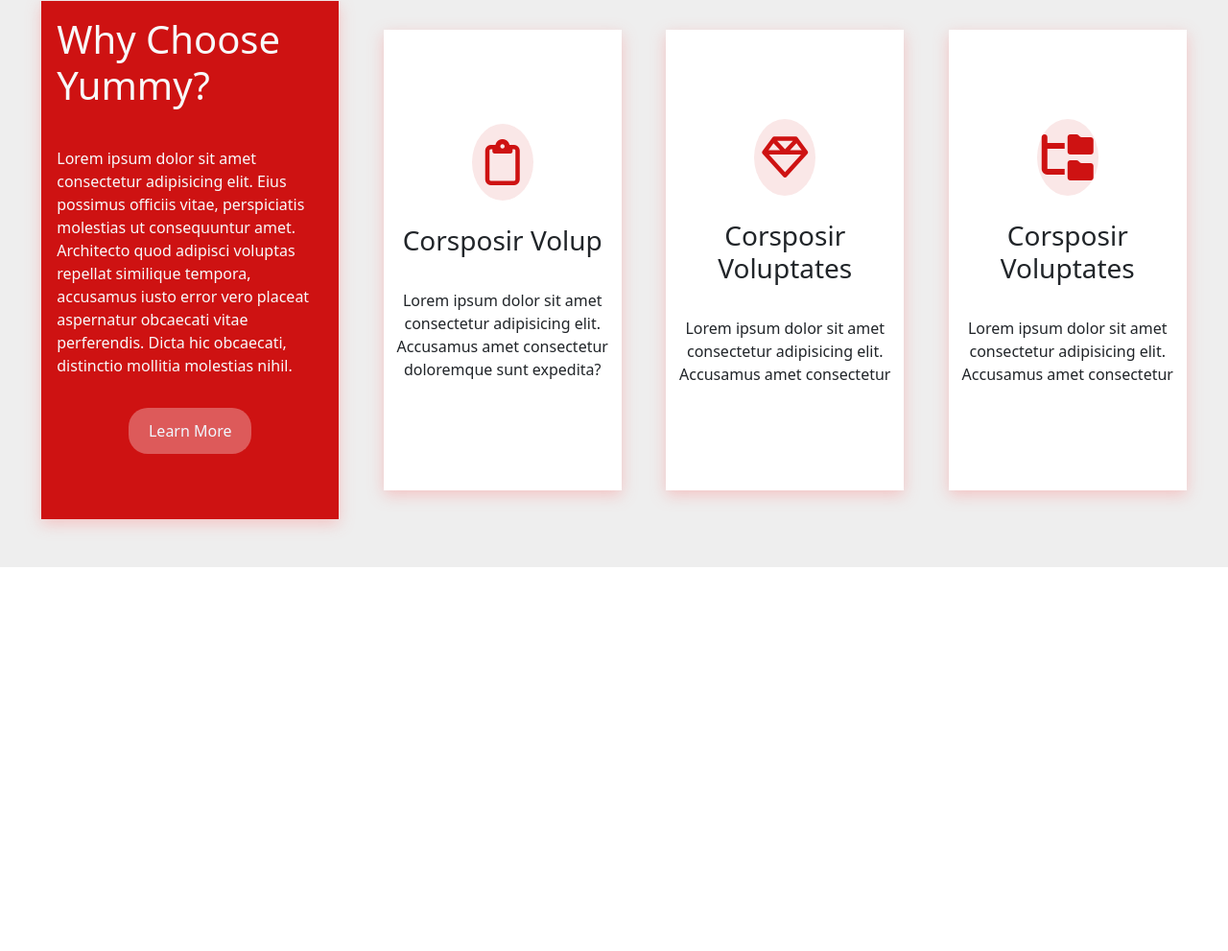
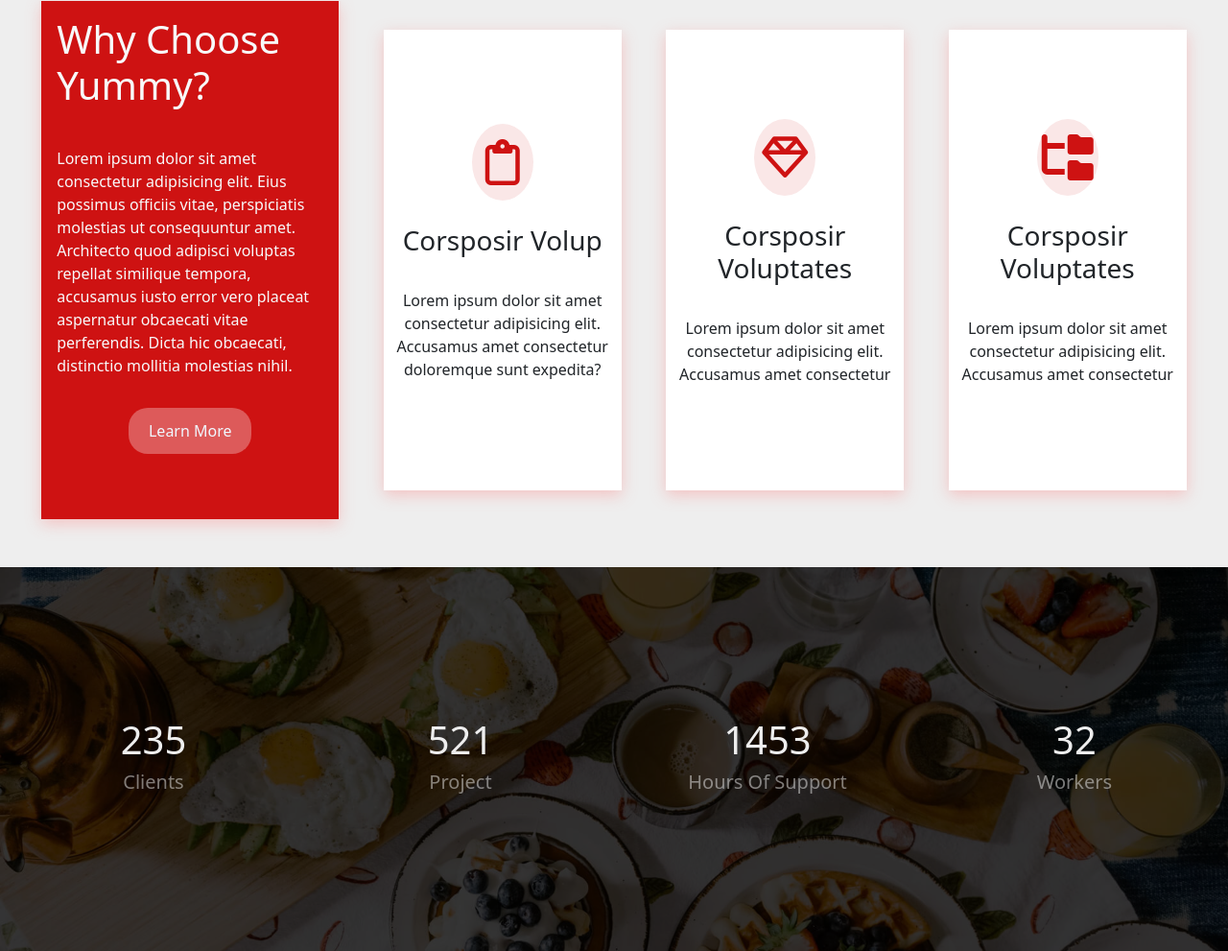
Before and after one commit to Theroysaad/javascript_project_elghazy_saad, a website: page index.html in a window 1280 px wide. Shown: the part 1689-2680 px from the top of the page at 96% size. Before the commit the page ends 2280 px from the top, so only its background shows below. Drawn offline with nearby package versions, Linux system fonts and the light colour scheme.

Commit message:
section 4

```diff
--- a/index.html
+++ b/index.html
@@ -116,6 +116,29 @@
 
 <!--  -->
 
+<section class="sec-4 ">
+    <div class="d-flex ">
+        <div class="text-center d-flex flex-column">
+            <h1>235</h1>
+            <h5>Clients</h5>
+        </div>
+        <div class="text-center d-flex flex-column">
+            <h1>521</h1>
+            <h5>Project</h5>
+        </div>
+        <div class="text-center d-flex flex-column">
+            <h1>1453</h1>
+            <h5>Hours Of Support</h5>
+        </div>
+        <div class="text-center d-flex flex-column">
+            <h1>32</h1>
+            <h5>Workers</h5>
+        </div>
+    </div>
+</section>
+
+
+
 
 
 
--- a/src/sass/modules/home/_main.scss
+++ b/src/sass/modules/home/_main.scss
@@ -237,3 +237,29 @@
         }
     }
 }
+// *
+
+.sec-4 {
+    color: #eeeeee;
+    height: 50vh;
+    background-image: url(../../../../public/images/img/stats-bg.jpg);
+    background-size: cover;
+    background-attachment: fixed;
+
+    div {
+        background: #0000008a;
+        height: 100%;
+        width: 100%;
+        display: flex;
+        justify-content: center;
+        align-items: center;
+    }
+
+    h1 {
+        // z-index: inherit;
+    }
+
+    h5 {
+        opacity: 50%;
+    }
+}
```
Also changed, not shown: public/css/app.css, 1 other file.
